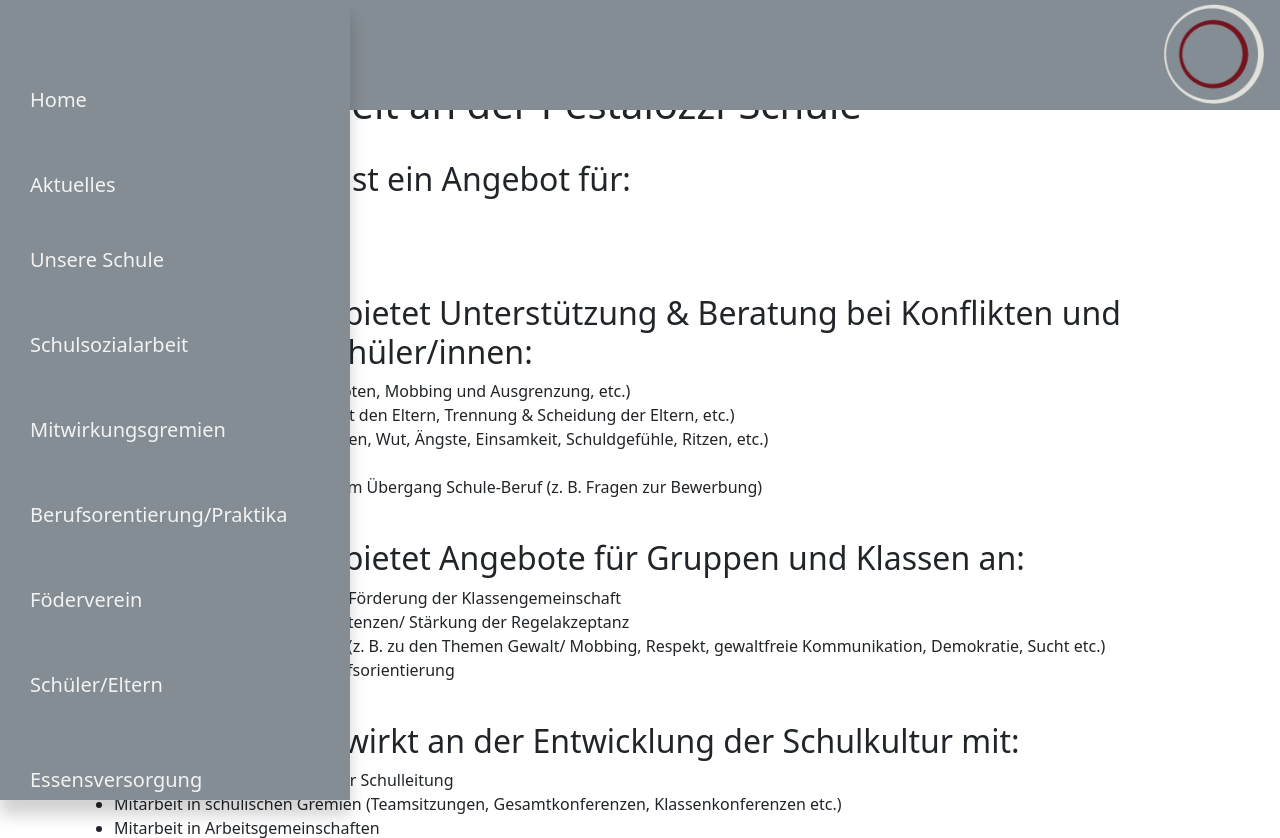
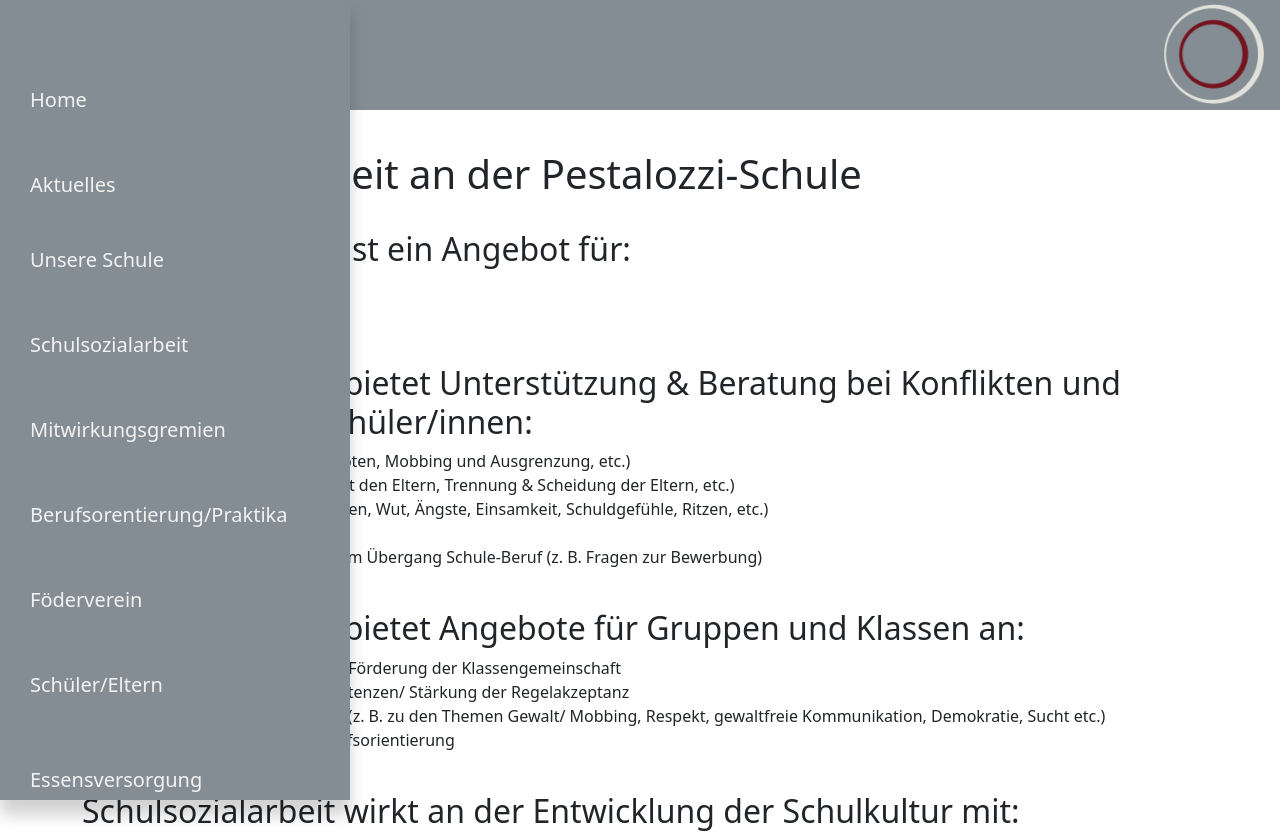
Before and after one commit to Armooooon/Schulwebsite, a PHP site: page /schulwebsite/schulsozialarbeit in a window 1280 px wide. Shown: the top 838 px of the page. Run offline with PHP 8.4, Linux system fonts and the light colour scheme.

Commit message:
MB headline px change

```diff
--- a/VIEW/schulsozialarbeit.php
+++ b/VIEW/schulsozialarbeit.php
@@ -1,6 +1,6 @@
 <?php Layout::Header("Schulsozialarbeit"); ?>
 <div class="container" style="display: block;">
-    <div class=headline_ssa_mb style="padding-top: 80px;">
+    <div class=headline_ssa_mb style="padding-top: 150px;">
         <h1>Schulsozialarbeit an der Pestalozzi-Schule</h1>
     </div>
     <div class="angebot_ssa_mb">
```
